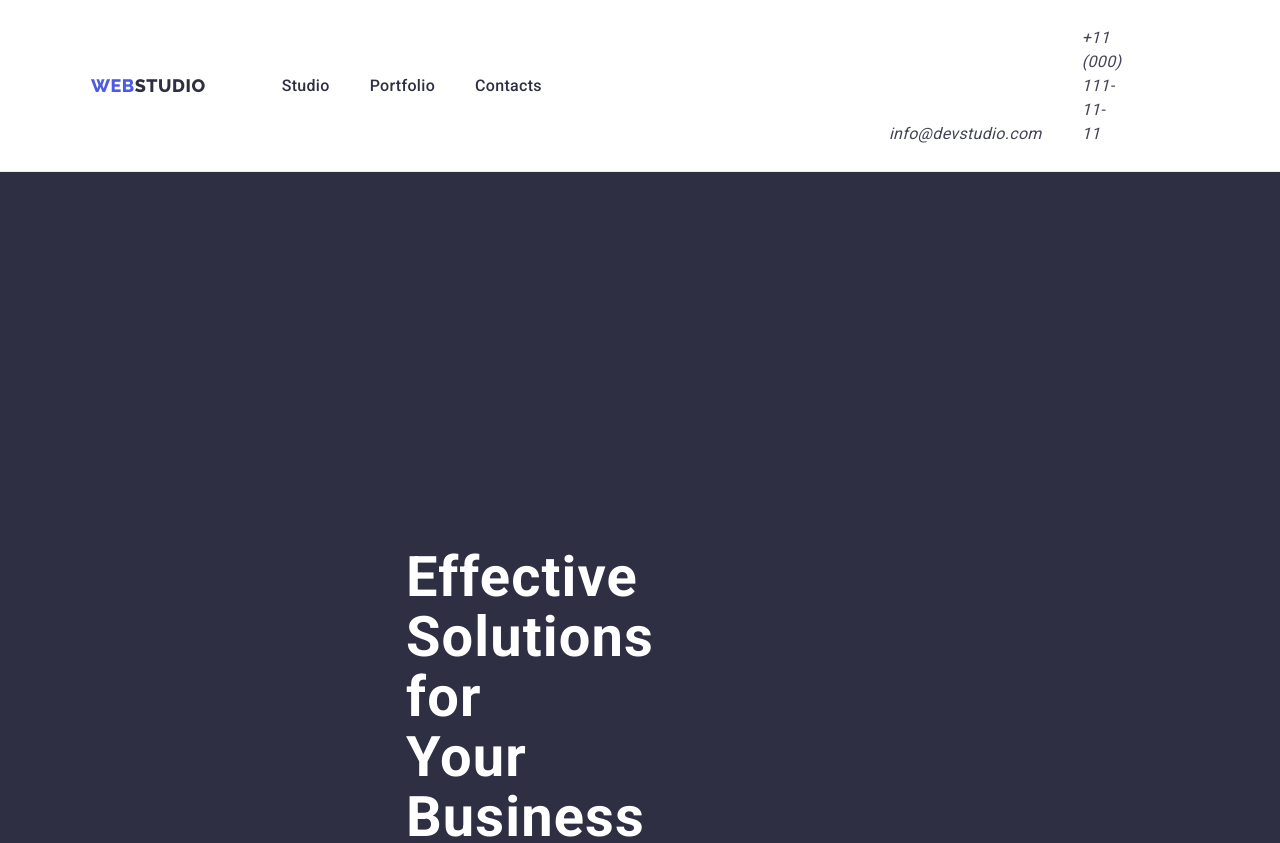
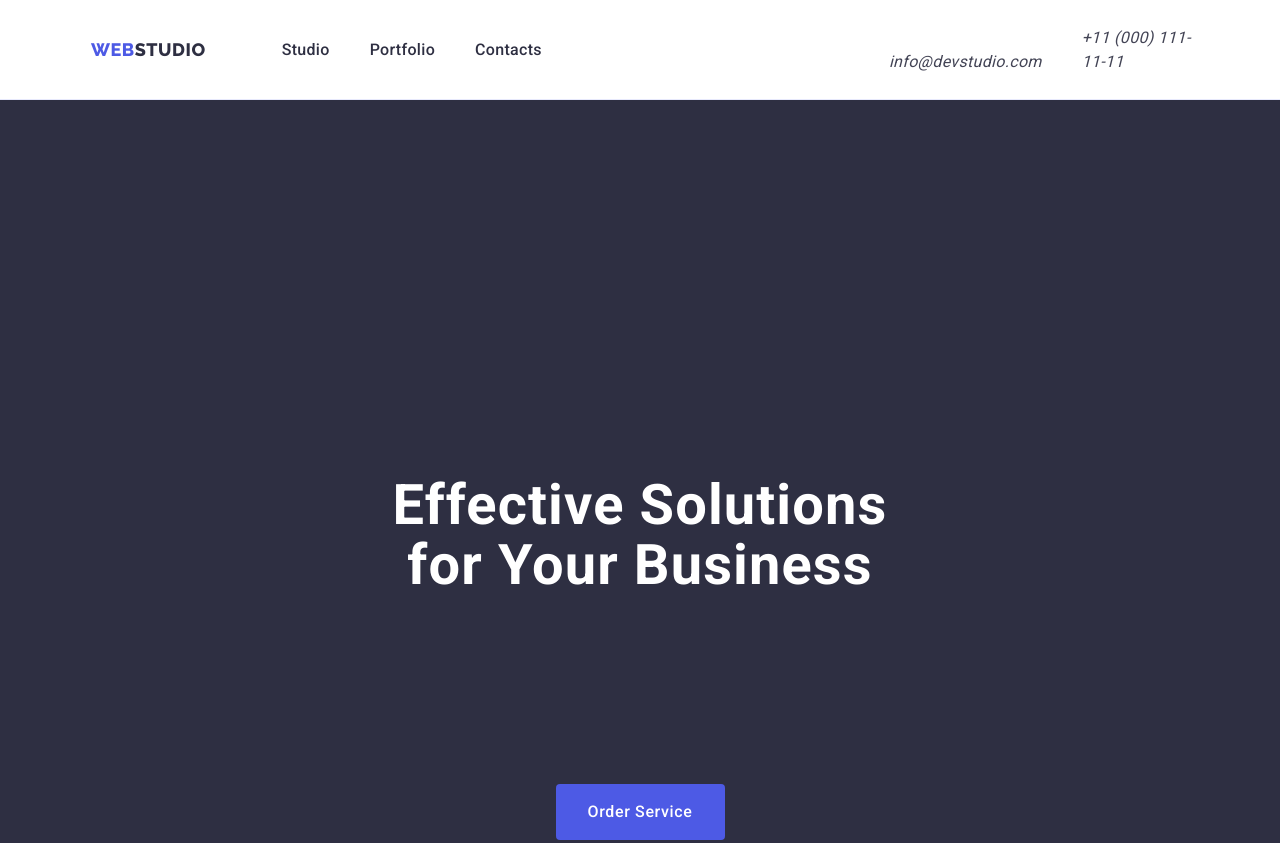
Before and after one commit to Nata-nk/goit-markup-hw-03, a plain HTML site: page index.html in a window 1280 px wide. Shown: the top 843 px of the page. Drawn offline with nearby package versions, Linux system fonts and the light colour scheme.

Commit message:
Update styles.css

```diff
--- a/css/styles.css
+++ b/css/styles.css
@@ -119,7 +119,6 @@ img {
   display: flex;
   align-items: flex-end;
   gap: 40px;
-  margin-right: 76px;
 }
 
 .logo-navy {
@@ -175,7 +174,8 @@ img {
   letter-spacing: 0.02em;
   max-width: 496px;
   margin-bottom: 48px;
-  padding: 188px 330px;
+  padding: 188px 0px;
+  margin: 0 auto;
 }
 .hero-btn {
   background-color: #4d5ae5;
```
